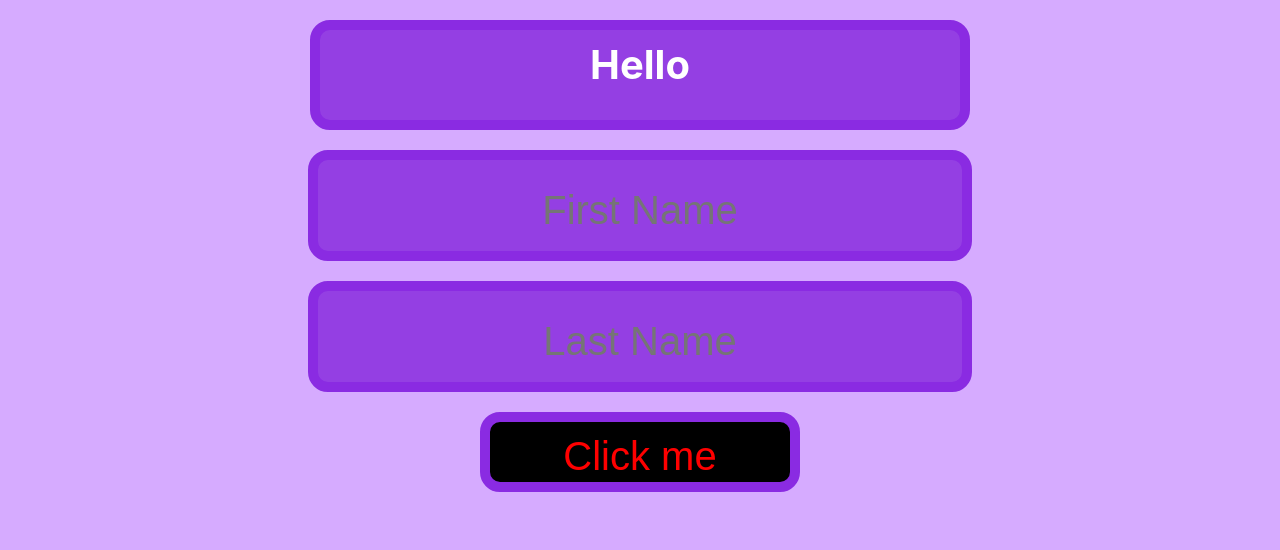
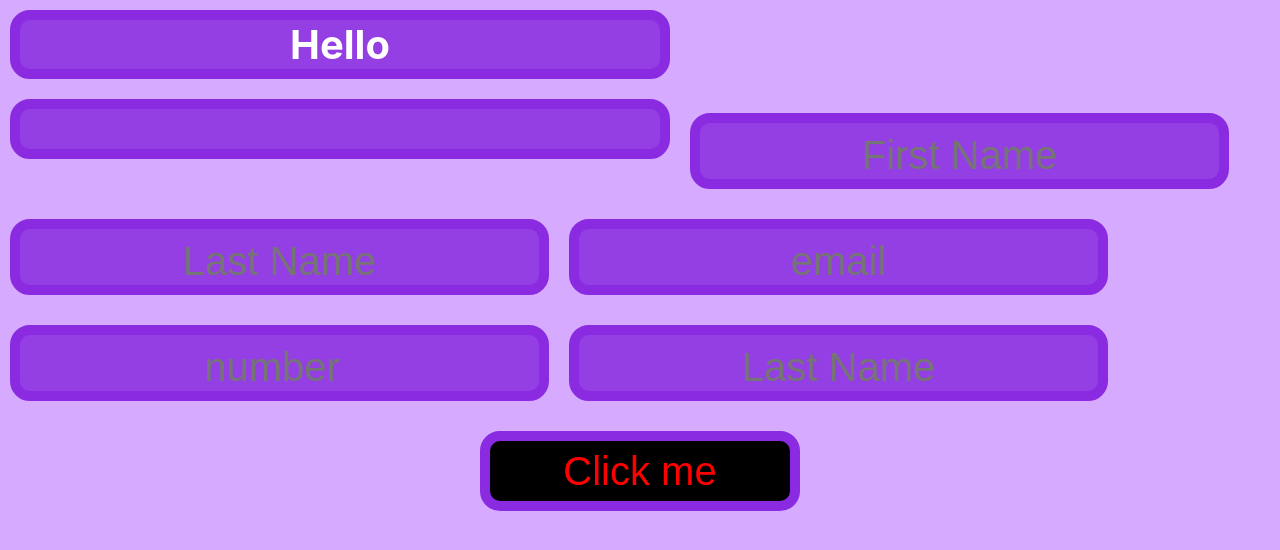
Before and after one commit to amanwild/react-thapa, a React (Create React App) app: page / in a window 1280 px wide. Shown: the top 550 px of the page. Built offline with nearby package versions, Linux system fonts and the light colour scheme.

Commit message:
use of spread operator ,three dots (...)

```diff
--- a/src/Components/App.js
+++ b/src/Components/App.js
@@ -1,38 +1,88 @@
 import React, { useState } from "react";
 const App = () => {
-  const state = useState();
-  const [nameF, setNameF] = useState("");
-  const [nameL, setNameL] = useState("");
-  const [resfname, setfname] = useState("");
-  const [reslname, setlname] = useState("");
+  //   const state = useState();
+  const [name, setName] = useState({
+    fname: "",
+    lname: "",
+    email: "",
+    phone: "",
+    degree: "",
+  });
 
-  const setnameF = (event) => {
-    setNameF(event.target.value);
+  const set = (event) => {
+    const { name, value } = event.target;
+
+    setName((preValue) => {
+      console.log(preValue);
+      console.log(name);
+      console.log(value);
+      return {
+        ...preValue,
+        [name]: value,
       };
-  const setnameL = (event) => {
-    setNameL(event.target.value);
+    });
   };
+
   const result = (e) => {
     e.preventDefault();
-    setfname(nameF);
-    setlname(nameL);
+    console.log(e);
+
+    alert("form Submitted");
   };
   return (
     <>
       <div>
         <form onSubmit={result}>
-        <h1> Hello {resfname} {reslname}</h1>
+          <h1>
+            {" "}
+            Hello {name.fname} {name.lname}
+          </h1>
+          <h1>
+            <p>{name.email}</p>
+            <p>{name.phone}</p>
+            <p>{name.degree}</p>
+          </h1>
           <input
+            className="in"
             type="text"
+            name="fname"
+            value={name.fname}
             placeholder="First Name"
-          onChange={setnameF}
+            onChange={set}
           />
           <input
+            className="in"
             type="text"
+            name="lname"
+            value={name.lname}
             placeholder="Last Name"
-          onChange={setnameL}
+            onChange={set}
           />
-        <button type="submit" >Click me</button>
+          <input
+            className="in"
+            type="email"
+            name="email"
+            value={name.email}
+            placeholder="email"
+            onChange={set}
+          />
+          <input
+            className="in"
+            type="number"
+            name="phone"
+            value={name.phone}
+            placeholder="number"
+            onChange={set}
+          />
+          <input
+            className="in"
+            type="text"
+            name="degree"
+            value={name.degree}
+            placeholder="Last Name"
+            onChange={set}
+          />
+          <button type="submit">Click me</button>
         </form>
       </div>
     </>
--- a/src/index.css
+++ b/src/index.css
@@ -18,9 +18,25 @@ h1{
   width: 50%;
   margin: auto;
   margin-top: 20px;
-  display: block;
+  display: inline-block;
+  height: auto;
+  font-size: 40px;
+  /* padding-top: 10px; */
+  color: white;
+  text-align: center;
+  border: 10px solid blueviolet;
+  border-radius: 20px;
+  margin: 10px;
 
-  height: 80px;
+  background-color: rgb(148, 63, 227);
+}
+input{
+  /* justify-content: center;
+  align-items: center; */
+  width: 50%;
+  margin: 10px;
+
+  margin-top: 20px;
   font-size: 40px;
   padding-top: 10px;
   color: white;
@@ -29,22 +45,11 @@ h1{
   border-radius: 20px;
   background-color: rgb(148, 63, 227);
 }
-input{
-  /* justify-content: center;
-  align-items: center; */
-  width: 50%;
-  margin: auto;
-  display: block;
+.in{
+  display: inline-block;
+  width: auto;
 
-  margin-top: 20px;
-  height: 80px;
-  font-size: 40px;
-  padding-top: 10px;
-  color: white;
-  text-align: center;
-  border: 10px solid blueviolet;
-  border-radius: 20px;
-  background-color: rgb(148, 63, 227);
+
 }
 button{
   /* justify-content: center;
@@ -55,7 +60,7 @@ button{
   margin-top: 20px;
   height: 80px;
   font-size: 40px;
-  padding-top: 10px;
+  /* padding-top: 10px; */
   color: red;
   text-align: center;
   border: 10px solid blueviolet;
```
Lines whose indentation alone changed are shown as unchanged.
